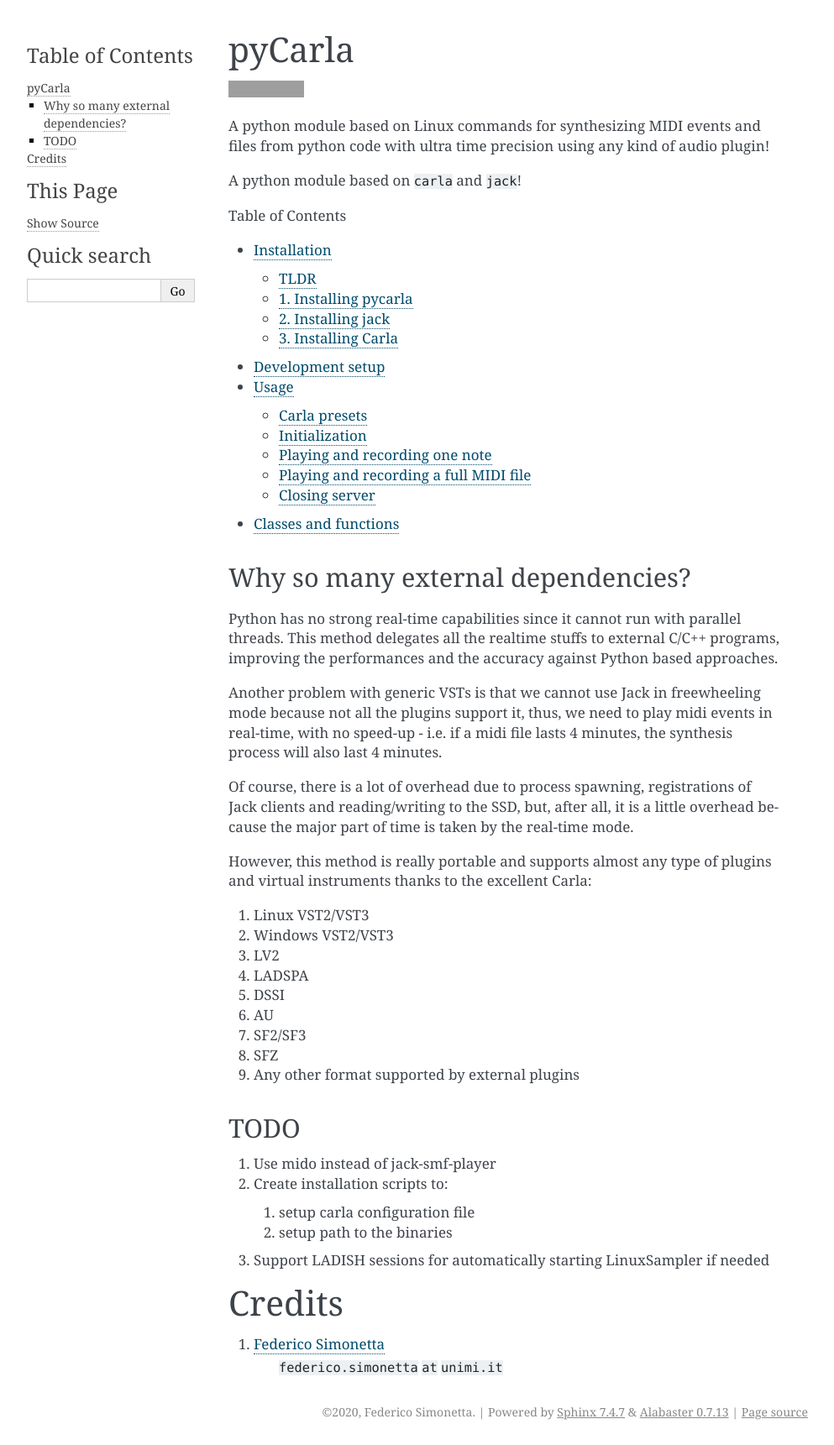
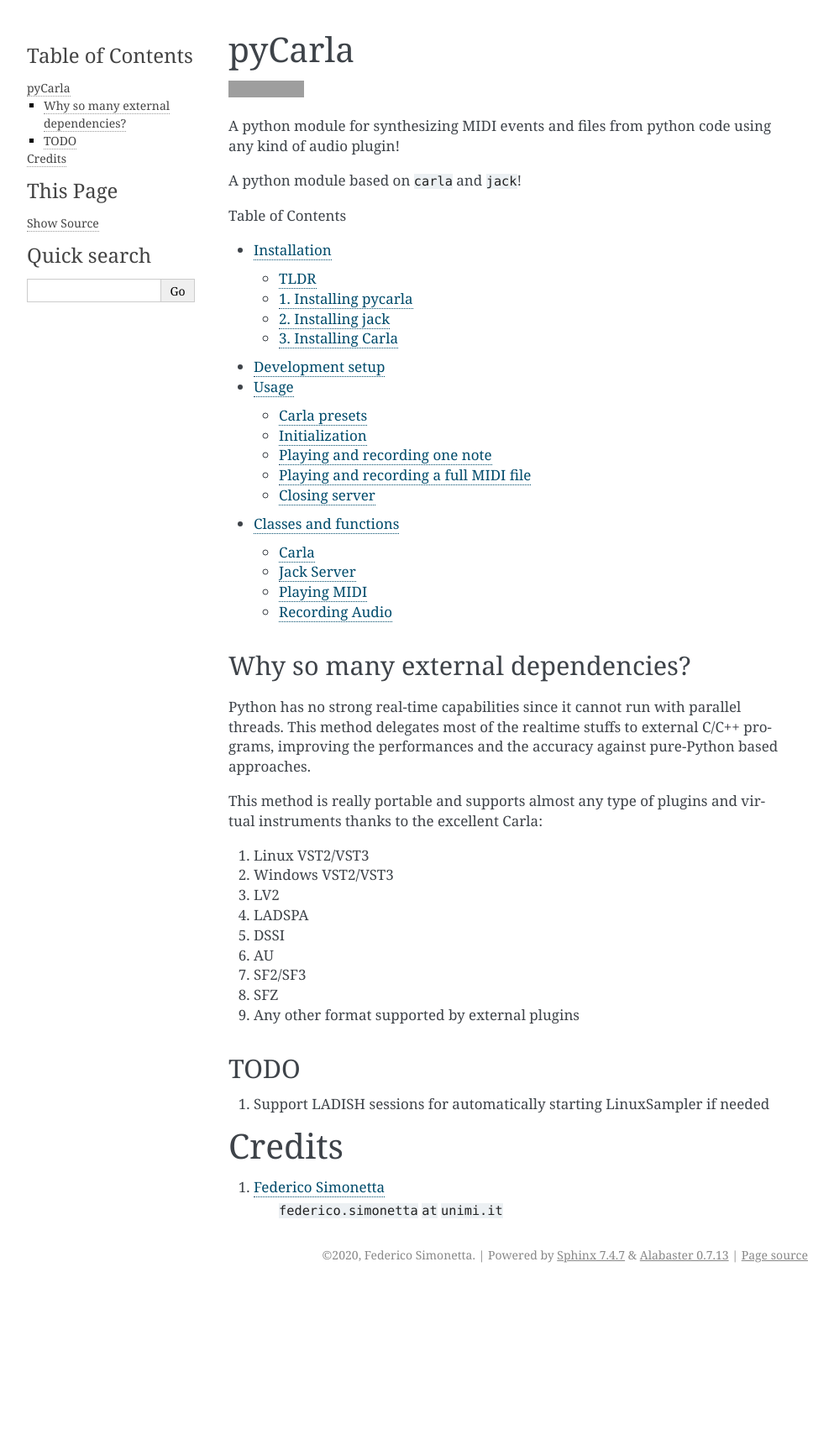
Before and after one commit to LIMUNIMI/pycarla, a Sphinx documentation site: the page built from docs/index.rst, in a window 1280 px wide. Shown: the whole page at 84% size, without its empty margins (148-1141 px from the left). Built offline with Sphinx 7.4.7, drawn with Linux system fonts in a browser that asks for light colours; after the commit the page ends 1534 px from its top, so only the background shows below that; grey boxes are pictures that could not be loaded.

```diff
--- a/docs/index.rst
+++ b/docs/index.rst
@@ -4,8 +4,8 @@ pyCarla
 .. image:: https://zenodo.org/badge/DOI/10.5281/zenodo.4332847.svg
    :target: https://doi.org/10.5281/zenodo.4332847
 
-A python module based on Linux commands for synthesizing MIDI events and files
-from python code with ultra time precision using any kind of audio plugin!
+A python module for synthesizing MIDI events and files
+from python code using any kind of audio plugin!
 
 A python module based on ``carla`` and ``jack``!
 
@@ -21,19 +21,10 @@ Why so many external dependencies?
 ----------------------------------
 
 Python has no strong real-time capabilities since it cannot run with parallel threads.
-This method delegates all the realtime stuffs to external C/C++ programs, improving
-the performances and the accuracy against Python based approaches.
+This method delegates most of the realtime stuffs to external C/C++ programs, improving
+the performances and the accuracy against pure-Python based approaches.
 
-Another problem with generic VSTs is that we cannot use Jack in freewheeling
-mode because not all the plugins support it, thus, we need to play midi events
-in real-time, with no speed-up - i.e. if a midi file lasts 4 minutes, the
-synthesis process will also last 4 minutes.
-
-Of course, there is a lot of overhead due to process spawning, registrations of Jack
-clients and reading/writing to the SSD, but, after all, it is a little overhead
-because the major part of time is taken by the real-time mode.
-
-However, this method is really portable and supports almost any type of plugins and
+This method is really portable and supports almost any type of plugins and
 virtual instruments thanks to the excellent Carla:
 
 #. Linux VST2/VST3
@@ -49,12 +40,6 @@ virtual instruments thanks to the excellent Carla:
 TODO
 ----
 
-#. Use mido instead of jack-smf-player
-#. Create installation scripts to:
-
-   #. setup carla configuration file
-   #. setup path to the binaries
-
 #. Support LADISH sessions for automatically starting LinuxSampler if needed
 
 Credits
--- a/pyproject.toml
+++ b/pyproject.toml
@@ -1,6 +1,6 @@
 [tool.poetry]
 name = "pycarla"
-version = "0.1.2"
+version = "0.2.0"
 description = "Use VST/LV2/etc. plugins with realtime abilities in Python"
 authors = ["Federico Simonetta <federico.simonetta@unimi.it>"]
 license = "GPL-3.0-only"
```
Also changed, not shown: README.rst (+22 -2 lines), docs/Classes.rst (+28 -1 lines), docs/Examples.rst (+5 -3 lines), 1 other file.
